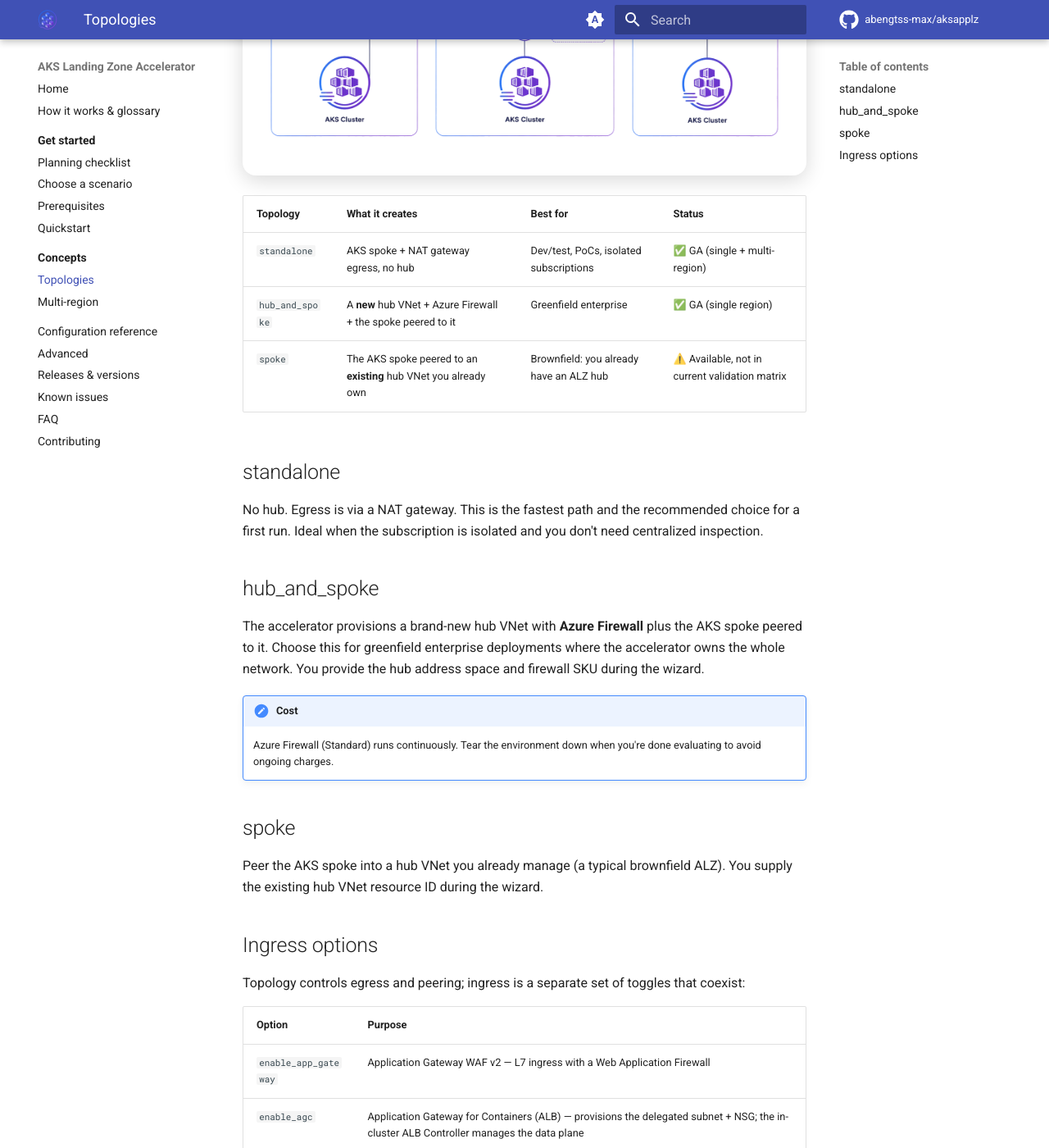
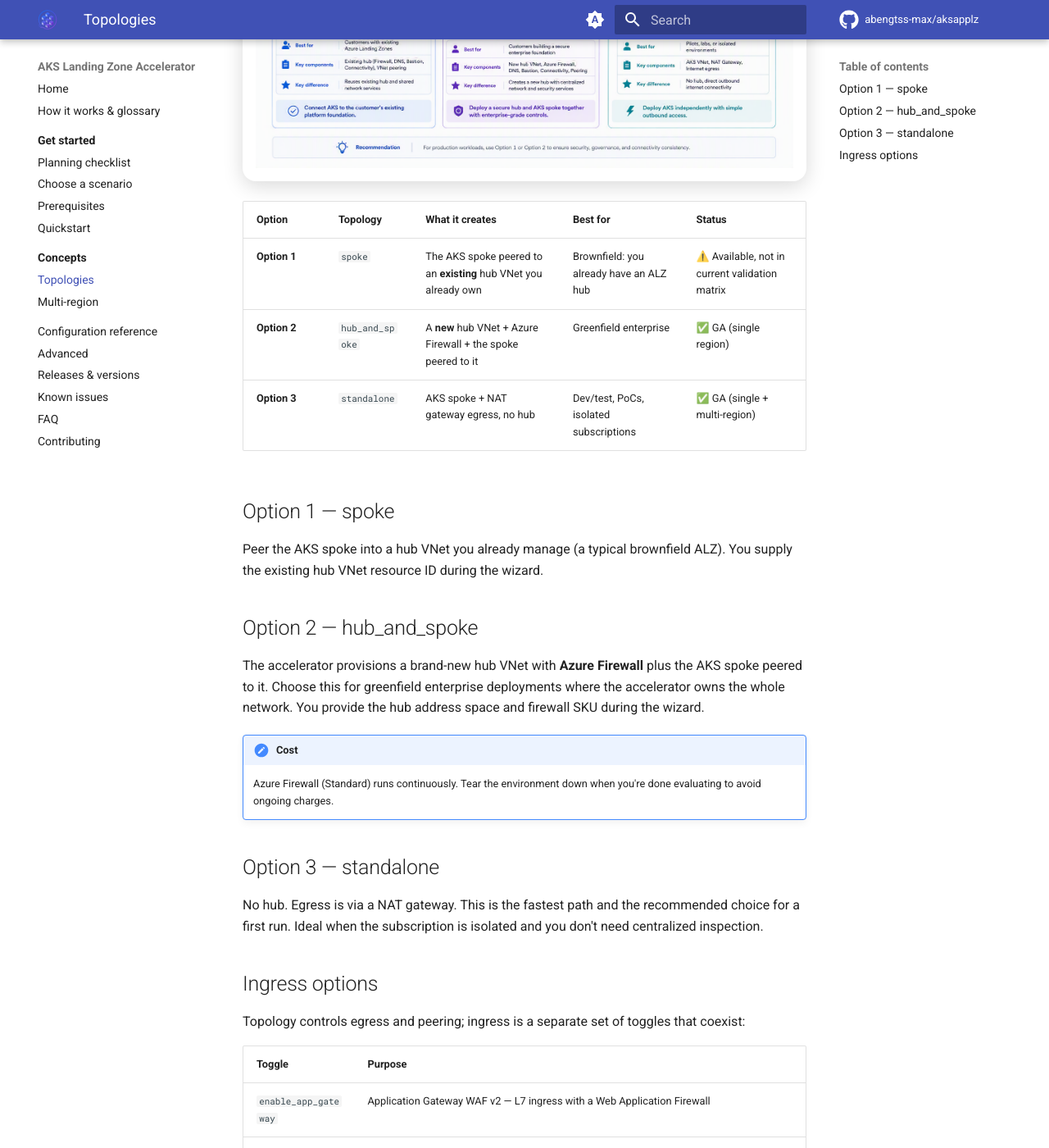
Before and after one commit to abengtss-max/aksapplz, an MkDocs documentation site: the page built from docs/concepts/topologies.md, in a window 1280 px wide and 1400 px high, scrolled down 495 px. Shown: the whole window at 82% size. Built offline with MkDocs 1.6.1 and Material for MkDocs 9.7.7, drawn with Linux system fonts in a browser that asks for light colours; comment, search, counter and statistics services are not loaded; some of the changed lines change nothing that is shown.

Commit message:
docs: replace topology diagram with clearer Option 1/2/3 version

```diff
--- a/docs/concepts/topologies.md
+++ b/docs/concepts/topologies.md
@@ -4,22 +4,22 @@
 page explains the trade-offs.
 
 <p align="center">
-  <img src="../../assets/topologies.png" alt="Three AKS networking topologies. spoke: the AKS spoke VNet peers to your existing ALZ hub. hub_and_spoke: the accelerator creates a new hub VNet with Azure Firewall that routes to the internet or on-prem. standalone: the AKS spoke VNet egresses directly through a NAT gateway to the internet." width="900"
+  <img src="../../assets/topologies.png" alt="AKS Landing Zone Accelerator topology options. A decision header routes you to the right model: have an existing Azure Landing Zone? Choose Option 1; need a secure platform foundation? Choose Option 2; need a quick, isolated deployment? Choose Option 3. Option 1 — Existing Hub Integration: deploy AKS into an existing ALZ hub-and-spoke network; the private AKS spoke VNet peers to a hub that already provides Azure Firewall, Azure Bastion, DNS/Private DNS, and VPN/ExpressRoute; best for customers with an existing ALZ; key difference is it reuses the existing hub and shared network services. Option 2 — New Hub-and-Spoke: the accelerator creates a new secured hub VNet with Azure Firewall, DNS, Bastion, and connectivity, peered to an AKS spoke VNet with a private cluster, and traffic egresses to Internet/on-prem through the hub; best for customers building a secure enterprise foundation; key difference is it creates a new hub with centralized network and security services. Option 3 — Standalone AKS: deploy AKS with direct outbound internet access via a NAT gateway, no hub; best for pilots, labs, or isolated environments; key difference is no hub and direct outbound connectivity. Recommendation: for production workloads use Option 1 or Option 2 to ensure security, governance, and connectivity consistency." width="900"
        style="background:#ffffff;border-radius:16px;padding:16px;box-shadow:0 6px 24px rgba(0,0,0,.15);">
 </p>
 
-| Topology | What it creates | Best for | Status |
-|---|---|---|---|
-| `standalone` | AKS spoke + NAT gateway egress, no hub | Dev/test, PoCs, isolated subscriptions | ✅ GA (single + multi-region) |
-| `hub_and_spoke` | A **new** hub VNet + Azure Firewall + the spoke peered to it | Greenfield enterprise | ✅ GA (single region) |
-| `spoke` | The AKS spoke peered to an **existing** hub VNet you already own | Brownfield: you already have an ALZ hub | ⚠️ Available, not in current validation matrix |
+| Option | Topology | What it creates | Best for | Status |
+|---|---|---|---|---|
+| **Option 1** | `spoke` | The AKS spoke peered to an **existing** hub VNet you already own | Brownfield: you already have an ALZ hub | ⚠️ Available, not in current validation matrix |
+| **Option 2** | `hub_and_spoke` | A **new** hub VNet + Azure Firewall + the spoke peered to it | Greenfield enterprise | ✅ GA (single region) |
+| **Option 3** | `standalone` | AKS spoke + NAT gateway egress, no hub | Dev/test, PoCs, isolated subscriptions | ✅ GA (single + multi-region) |
 
-## standalone
+## Option 1 — spoke
 
-No hub. Egress is via a NAT gateway. This is the fastest path and the recommended choice for a
-first run. Ideal when the subscription is isolated and you don't need centralized inspection.
+Peer the AKS spoke into a hub VNet you already manage (a typical brownfield ALZ). You supply the
+existing hub VNet resource ID during the wizard.
 
-## hub_and_spoke
+## Option 2 — hub_and_spoke
 
 The accelerator provisions a brand-new hub VNet with **Azure Firewall** plus the AKS spoke peered
 to it. Choose this for greenfield enterprise deployments where the accelerator owns the whole
@@ -29,16 +29,16 @@
     Azure Firewall (Standard) runs continuously. Tear the environment down when you're done
     evaluating to avoid ongoing charges.
 
-## spoke
+## Option 3 — standalone
 
-Peer the AKS spoke into a hub VNet you already manage (a typical brownfield ALZ). You supply the
-existing hub VNet resource ID during the wizard.
+No hub. Egress is via a NAT gateway. This is the fastest path and the recommended choice for a
+first run. Ideal when the subscription is isolated and you don't need centralized inspection.
 
 ## Ingress options
 
 Topology controls egress and peering; ingress is a separate set of toggles that coexist:
 
-| Option | Purpose |
+| Toggle | Purpose |
 |---|---|
 | `enable_app_gateway` | Application Gateway WAF v2 — L7 ingress with a Web Application Firewall |
 | `enable_agc` | Application Gateway for Containers (ALB) — provisions the delegated subnet + NSG; the in-cluster ALB Controller manages the data plane |
```
Also changed, not shown: docs/assets/topologies.png.
